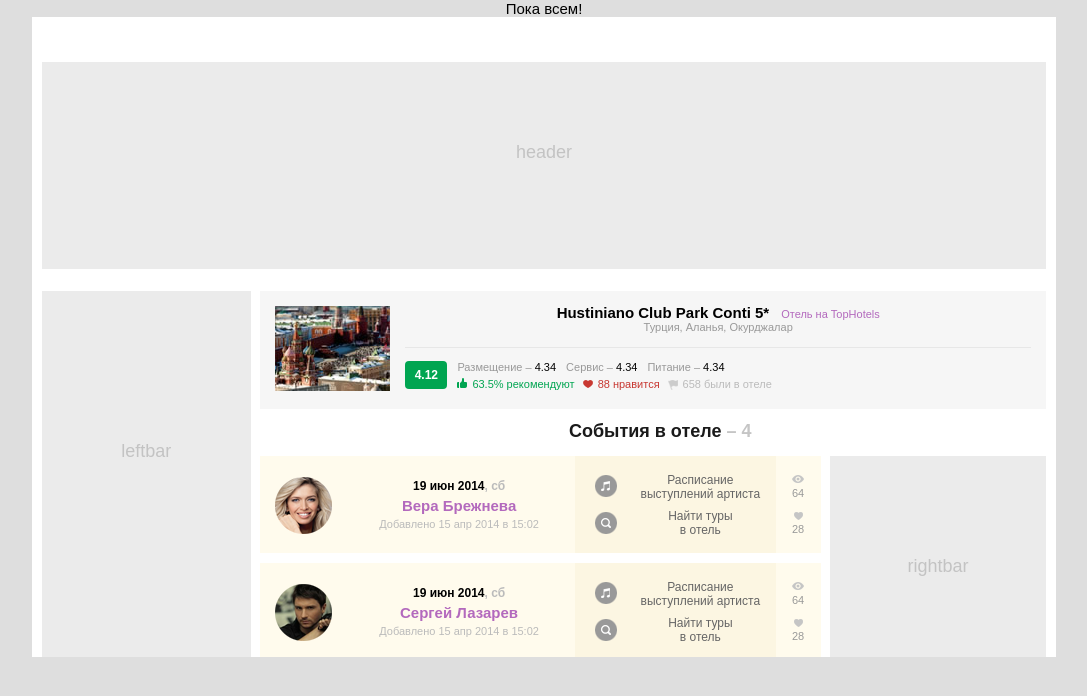
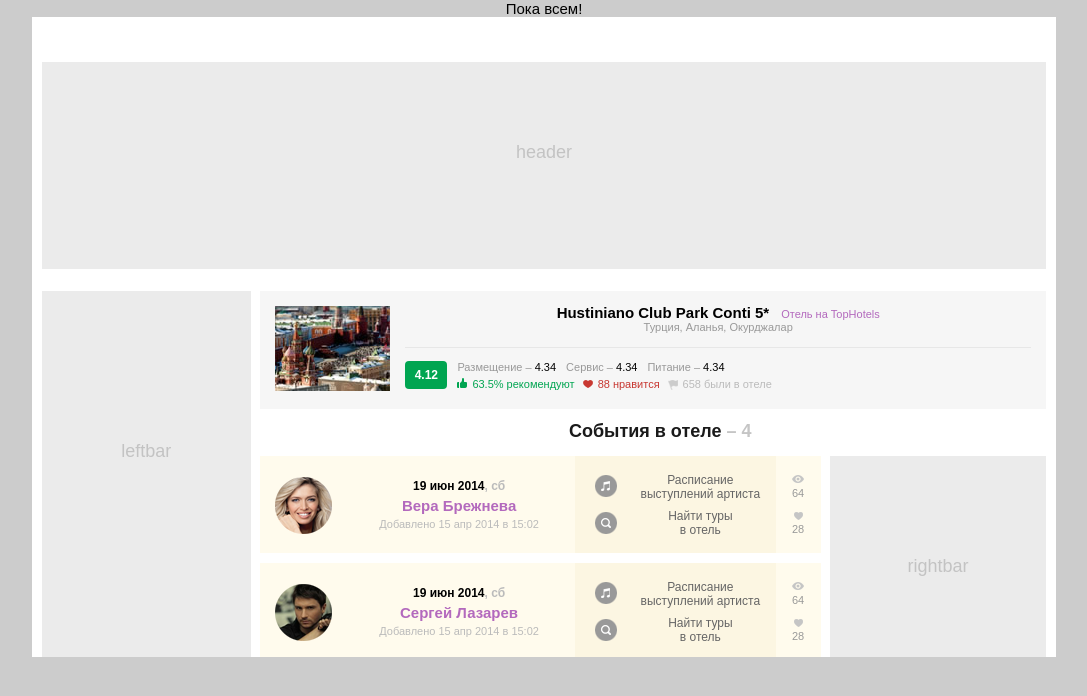
Before and after one commit to pashasss/html_test, a plain HTML site: page index.html in a window 1280 px wide. Shown: the whole page, without its empty margins (96-1183 px from the left). Drawn offline with Linux system fonts and the light colour scheme.

Commit message:
Changed style for body

```diff
--- a/css/style.css
+++ b/css/style.css
@@ -5,7 +5,7 @@
 	height: 100%;
 }
 body{
-	background-color: #DEDEDE;
+	background-color: #CCCCCC;
 	text-align: center;
 }
 .container{
```
